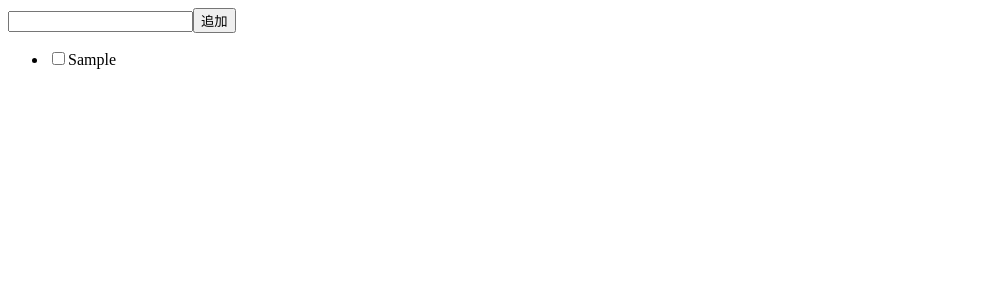
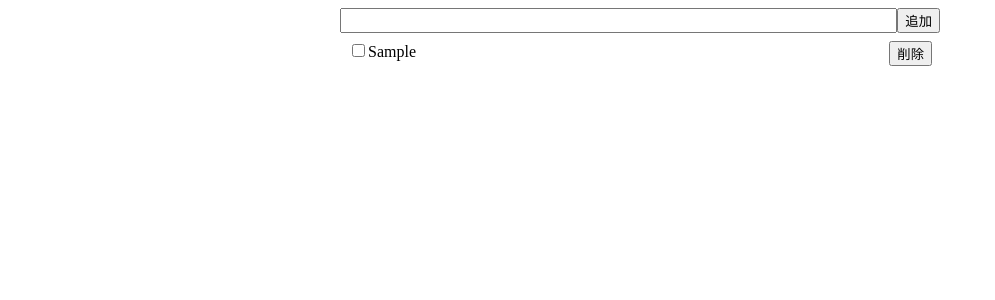
Before and after one commit to kyochn/react_study_ygkn, a React (Create React App) app: page / in a window 1280 px wide. Both pictures are taken after typing "Sample" into the empty fields and a click on the button "追加". Shown: the top 300 px of the page, without its empty margins (0-995 px from the left). Built offline with nearby package versions, Linux system fonts and the light colour scheme.

Commit message:
削除できるようにした

```diff
--- a/public/index.html
+++ b/public/index.html
@@ -5,6 +5,7 @@
     <meta http-equiv="X-UA-Compatible" content="IE=edge">
     <meta name="viewport" content="width=device-width, initial-scale=1.0">
     <title>Document</title>
+    <link rel="stylesheet" href="style.css" />
 </head>
 <body>
     <div id="app"></div>
--- /dev/null
+++ b/public/style.css
@@ -0,0 +1,30 @@
+.App {
+  margin: 0 auto;
+  max-width: 600px;
+}
+
+.NewTodo {
+  display: flex;
+}
+
+.NewTodo__inputTitle {
+  flex-grow: 1;
+}
+
+.TodoList {
+  padding: 0;
+  margin: 0;
+}
+
+.TodoListItem {
+  display: flex;
+  padding: 0.5rem;
+}
+
+.TodoListItem__label {
+  flex-grow: 1;
+}
+
+.TodoListItem__label--done {
+  text-decoration: line-through;
+}
--- a/src/components/App.tsx
+++ b/src/components/App.tsx
@@ -28,10 +28,19 @@ export const App: VFC = () => {
         );
     };
 
+    const handleRemove = ( todoId: Todo["id"] ) => {
+        setTodoList((oldTodoList) =>
+            oldTodoList.filter((todo) => todo.id !== todoId)
+        );
+    };
+
     return (
-        <div>
+        <div className="App">
             <NewTodo onAdd={addTodo}/>
-            <TodoList todoList={todoList} onChangeDone={handleChangeDone} />
+            <TodoList todoList={todoList}
+                onChangeDone={handleChangeDone}
+                onRemove={handleRemove}
+            />
         </div>
     );
 };
--- a/src/components/NewTodo.tsx
+++ b/src/components/NewTodo.tsx
@@ -14,11 +14,13 @@ export const NewTodo: VFC<Props> = ({onAdd}) => {
     };
 
     return (
-        <form onSubmit={handleSubmit}>
+        <form onSubmit={handleSubmit} className="NewTodo">
             <input type="text"
                 name="title"
+                autoComplete="off"
                 onChange={(event) => setTitle(event.currentTarget.value)} //input が変更されたら 'title' state を変更
                 value={title} //value をtitle state に
+                className="NewTodo__inputTitle"
             />
             <button type="submit">追加</button>
         </form>
--- a/src/components/TodoList.tsx
+++ b/src/components/TodoList.tsx
@@ -5,13 +5,17 @@ import { TodoListItem } from "./TodoListItem";
 type Props = {
     todoList: Todo[];
     onChangeDone: (todoId: Todo["id"], done: boolean) => void;
+    onRemove: (todoId: Todo["id"]) => void;
 };
 
-export const TodoList: VFC<Props> = ({ todoList, onChangeDone }) => {
+export const TodoList: VFC<Props> = ({ todoList, onChangeDone, onRemove}) => {
     return (
-        < ul >
+        < ul className="TodoList">
             {todoList.map((todo) => (
-                <TodoListItem todo={todo} onChangeDone={onChangeDone} key={todo.id} />
+                <TodoListItem todo={todo}
+                    onChangeDone={onChangeDone}
+                    onRemove={onRemove}
+                    key={todo.id} />
         ))}
     </ul>
     );
--- a/src/components/TodoListItem.tsx
+++ b/src/components/TodoListItem.tsx
@@ -1,21 +1,34 @@
-import { ChangeEvent, VFC } from "react";
-import { Todo } from "../lib/todo"
+import { ChangeEvent, VFC ,MouseEvent } from "react";
+import { Todo } from "../lib/todo";
 
 type Props = {
     todo: Todo;
     onChangeDone: (todoId: Todo["id"], done: boolean) => void;
+    onRemove: (todoId: Todo["id"]) => void;
 }
 
-export const TodoListItem: VFC<Props> = ({ todo, onChangeDone }) => {
+export const TodoListItem: VFC<Props> = ({ todo, onChangeDone, onRemove }) => {
     const handleChangeTodo = (event: ChangeEvent<HTMLInputElement>) => {
         const changedTodoId = event.currentTarget.value;
         const checked = event.currentTarget.checked;
 
         onChangeDone(changedTodoId, checked);
     };
+
+    const handleClickRemove = (event: MouseEvent<HTMLButtonElement>) => {
+        if (event.currentTarget.dataset.id === undefined) {
+            return;
+        }
+        onRemove(event.currentTarget.dataset.id);
+    };
+
     return (
-        <li key={todo.id}>
-            <label>
+      <li className="TodoListItem">
+        <label
+          className={`TodoListItem__label ${
+            todo.done ? "TodoListItem__label--done" : ""
+          }`}
+        >
           <input
             type="checkbox"
             checked={todo.done}
@@ -24,6 +37,7 @@ export const TodoListItem: VFC<Props> = ({ todo, onChangeDone }) => {
           />
           {todo.title}
         </label>
+        <button data-id={todo.id} onClick={handleClickRemove}>削除</button>
       </li>
     );
 };
```
Lines whose indentation alone changed are shown as unchanged.
